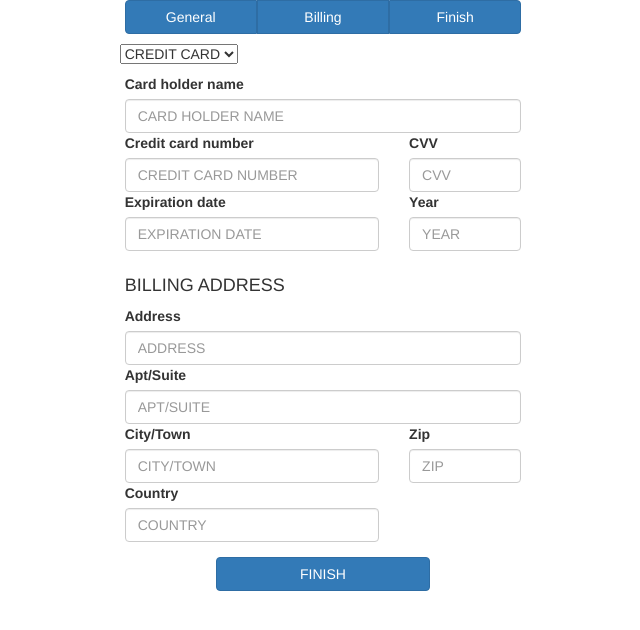
After one commit to Hinriks/CaptainConsole, a Django app: template templates/signup_billing.html in a window 1280 px wide. The commit adds this page. Shown: the top 630 px of the page, without its empty margins (317-957 px from the left). Run offline with Django 3.2, Linux system fonts and the light colour scheme; the template is opened without the code that fills it, so the values that code supplies are empty; some libraries are stand-ins or nearby versions.

Commit message:
signup og fl

```diff
--- a/static/css/footer.css
+++ b/static/css/footer.css
@@ -1,12 +1,7 @@
-
-body {
-    font-family: 'Montserrat';
-}
 
 img {
     width: 45px;
     height: auto;
-
 }
 
 #footer {
--- /dev/null
+++ b/static/css/signup_billing.css
@@ -0,0 +1,12 @@
+
+.payment {
+    padding: 10px;
+}
+
+.billing_address {
+    padding-top: 15px;
+}
+
+.country {
+    padding-bottom: 15px;
+}
--- a/templates/base.html
+++ b/templates/base.html
@@ -6,7 +6,7 @@
     <title>Doc</title>
     <!-- Latest compiled and minified CSS -->
     <link rel="stylesheet" href="https://maxcdn.bootstrapcdn.com/bootstrap/3.3.7/css/bootstrap.min.css" integrity="sha384-BVYiiSIFeK1dGmJRAkycuHAHRg32OmUcww7on3RYdg4Va+PmSTsz/K68vbdEjh4u" crossorigin="anonymous">
-
+    <link rel="stylesheet" href="../static/bootstrap-social.css">
     <!-- Optional theme -->
     <link rel="stylesheet" href="https://maxcdn.bootstrapcdn.com/bootstrap/3.3.7/css/bootstrap-theme.min.css" integrity="sha384-rHyoN1iRsVXV4nD0JutlnGaslCJuC7uwjduW9SVrLvRYooPp2bWYgmgJQIXwl/Sp" crossorigin="anonymous">
     <link rel="stylesheet" href="{% static 'css/main.css'  %}">
--- /dev/null
+++ b/templates/signup_billing.html
@@ -0,0 +1,78 @@
+<!DOCTYPE html>
+<html lang="en">
+<head>
+    <meta charset="UTF-8">
+    <title>Title</title>
+    <link rel="stylesheet" href="https://maxcdn.bootstrapcdn.com/bootstrap/3.3.7/css/bootstrap.min.css" integrity="sha384-BVYiiSIFeK1dGmJRAkycuHAHRg32OmUcww7on3RYdg4Va+PmSTsz/K68vbdEjh4u" crossorigin="anonymous">
+    <link href="../static/css/signup_billing.css" rel="stylesheet" type="text/css" >
+</head>
+<body>
+
+<script src="https://maxcdn.bootstrapcdn.com/bootstrap/3.3.7/js/bootstrap.min.js" integrity="sha384-Tc5IQib027qvyjSMfHjOMaLkfuWVxZxUPnCJA7l2mCWNIpG9mGCD8wGNIcPD7Txa" crossorigin="anonymous"></script>
+
+<div class="container col-md-4 col-md-offset-4" >
+<div class="btn-group btn-group-justified signup_menu" role="group" aria-label="Basic example">
+    <a href="#" class="btn btn-primary">General</a>
+    <a href="#" class="btn btn-primary">Billing</a>
+    <a href="#" class="btn btn-primary">Finish</a>
+</div>
+
+<div class="row">
+
+    <div class="col-md-6 payment">
+        <select name="year">
+            <option value="jan">CREDIT CARD</option>
+            <option value="feb">DEBIT CARD</option>
+        </select>
+    </div>
+
+    <div class="col-md-12">
+        <label for="formGroupExampleInput">Card holder name</label>
+        <input class="form-control" type="text" placeholder="CARD HOLDER NAME">
+    </div>
+    <div class="col-md-8">
+        <label for="formGroupExampleInput">Credit card number</label>
+        <input class="form-control" type="text" placeholder="CREDIT CARD NUMBER">
+    </div>
+    <div class="col-md-4">
+        <label for="formGroupExampleInput">CVV</label>
+        <input class="form-control" type="text" placeholder="CVV">
+    </div>
+    <div class="col-md-8">
+        <label for="formGroupExampleInput">Expiration date</label>
+        <input class="form-control" type="text" placeholder="EXPIRATION DATE">
+    </div>
+    <div class="col-md-4">
+        <label for="formGroupExampleInput">Year</label>
+        <input class="form-control" type="text" placeholder="YEAR">
+    </div>
+
+    <h4 class="col-md-8 billing_address">BILLING ADDRESS</h4>
+    <div class="col-md-12">
+        <label for="formGroupExampleInput">Address</label>
+        <input class="form-control" type="text" placeholder="ADDRESS">
+    </div>
+    <div class="col-md-12">
+        <label for="formGroupExampleInput">Apt/Suite</label>
+        <input class="form-control" type="text" placeholder="APT/SUITE">
+    </div>
+    <div class="col-md-8">
+        <label for="formGroupExampleInput">City/Town</label>
+        <input class="form-control" type="text" placeholder="CITY/TOWN">
+    </div>
+    <div class="col-md-4">
+        <label for="formGroupExampleInput">Zip</label>
+        <input class="form-control" type="text" placeholder="ZIP">
+    </div>
+
+    <div class="col-md-8 country">
+        <label for="formGroupExampleInput">Country</label>
+        <input class="form-control" type="text" placeholder="COUNTRY">
+    </div>
+    <a href="#" class="btn btn-primary col-md-6 col-md-offset-3">FINISH</a></div>
+
+
+</div>
+
+</div>
+</body>
```
Also changed, not shown: templates/signup_general.html (added, +106 -0 lines), static/bootstrap-social.css (added), templates/footer.html (line endings or trailing spaces), 1 other file.
